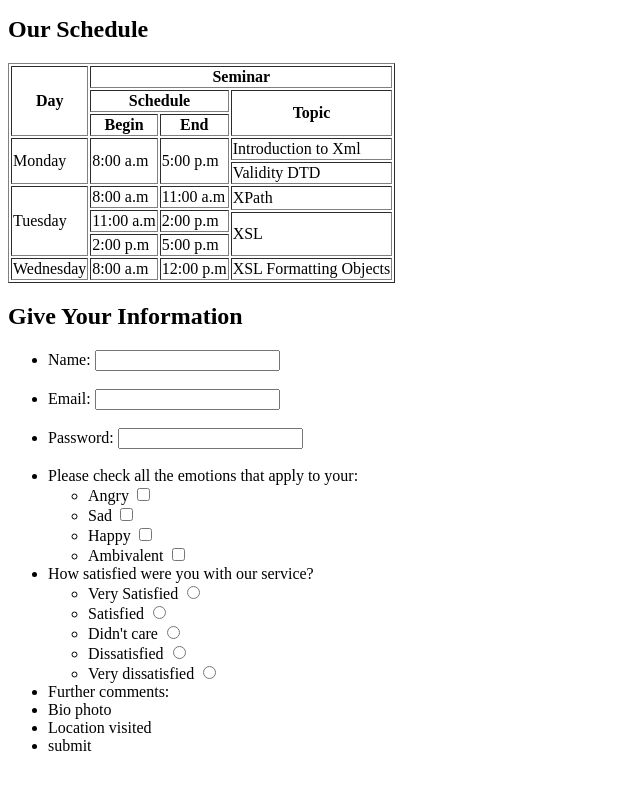
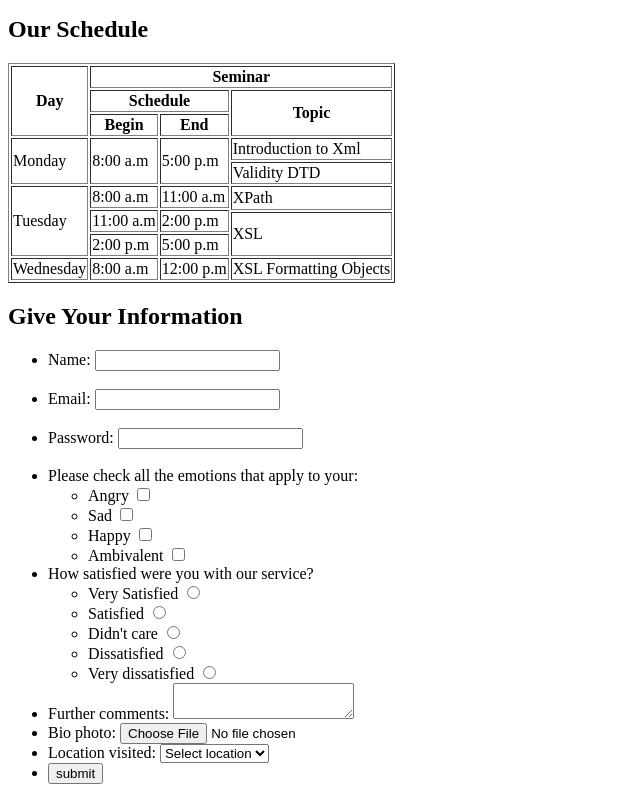
Before and after one commit to Sarmin27/Assignment1, a plain HTML site: page index.html in a window 1280 px wide. Shown: the part 2485-3285 px from the top of the page, without its empty margins (0-640 px from the left). Before the commit the page ends 3256 px from the top, so only its background shows below. Drawn offline with Linux system fonts and the light colour scheme.

Commit message:
Information part complete.(form & list html)

```diff
--- a/index.html
+++ b/index.html
@@ -226,11 +226,22 @@
                         </li>
                     </ul>
                 </li>
+                <li>Further comments:
+                    <textarea></textarea>
+                </li>
+                <li>Bio photo:
+                    <input type ="file">
+                </li>
+                <li>Location visited:
+                    <select>
+                        <option value="select">Select location</option>
+                    </select>
 
-                <li>Further comments:</li>
-                <li>Bio photo</li>
-                <li>Location visited</li>
-                <li>submit</li>
+
+                </li>
+                <li>
+                    <input type="submit" value="submit">
+                </li>
 
             </ul>
 
```
